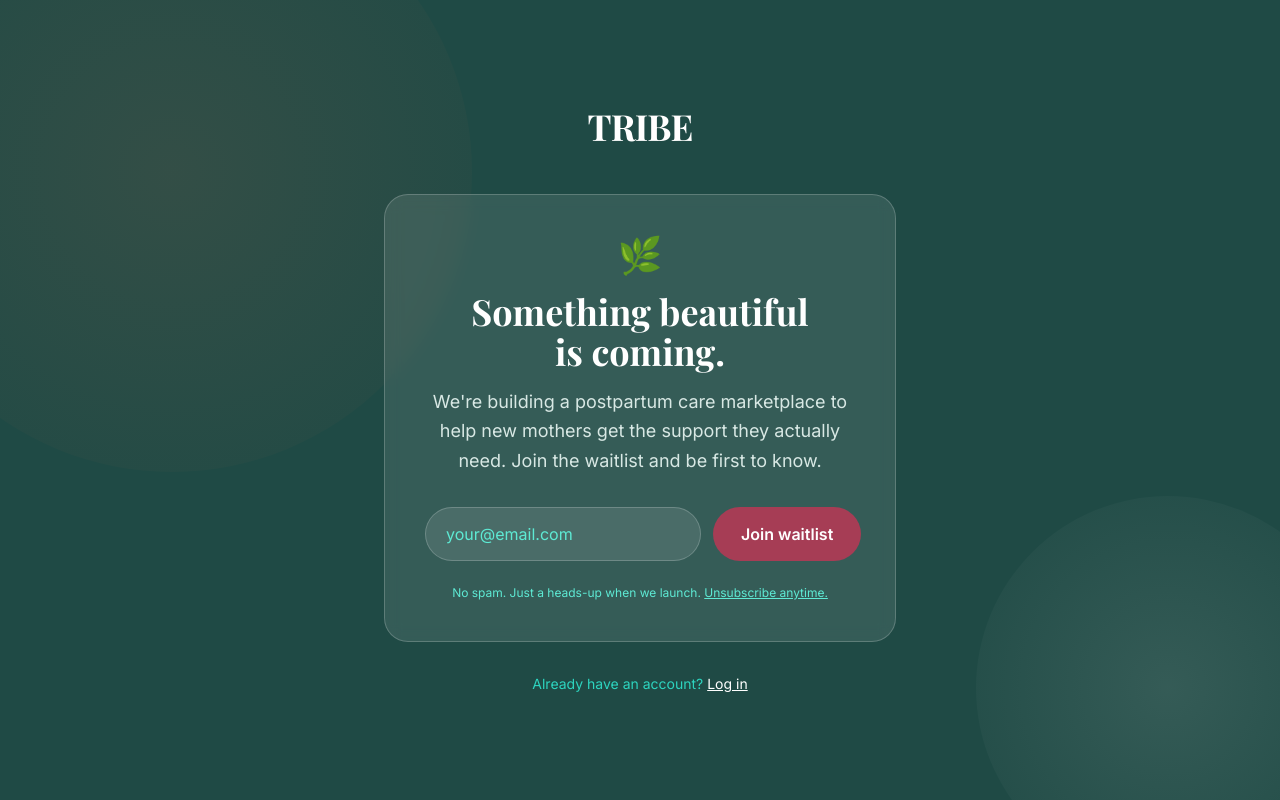
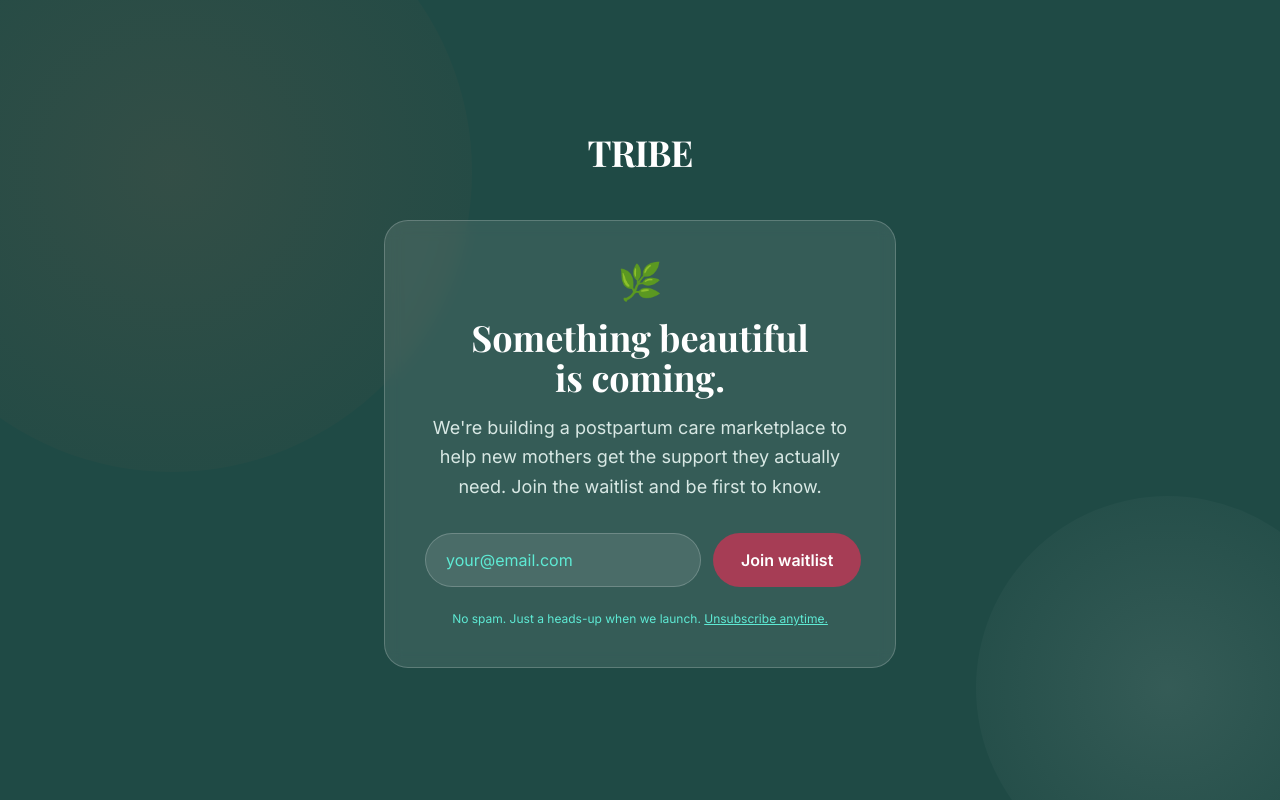
Before and after one commit to omerdavidian/TRIBE_V2, a Next.js app in the folder apps/web/: page /coming-soon in a window 1280 px wide. Built offline with nearby package versions, Linux system fonts and the light colour scheme; no server answers; a web font is replaced by a local one.

Commit message:
Update coming soon page

```diff
--- a/apps/web/src/app/coming-soon/page.tsx
+++ b/apps/web/src/app/coming-soon/page.tsx
@@ -98,12 +98,6 @@ export default function ComingSoonPage() {
           </p>
         </div>
 
-        <p className="text-teal-400 text-sm mt-8">
-          Already have an account?{' '}
-          <Link href="/auth" className="text-white hover:text-coral-300 underline transition-colors">
-            Log in
-          </Link>
-        </p>
       </div>
     </div>
   )
```
